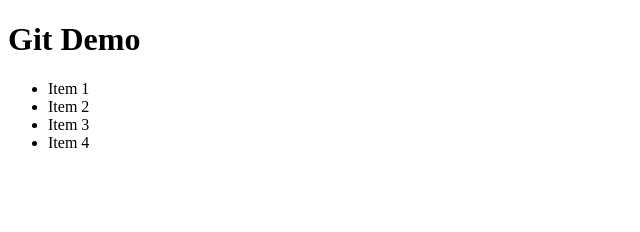
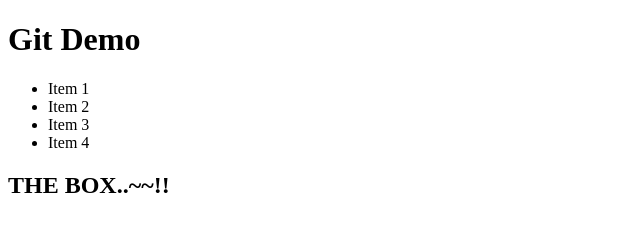
Before and after one commit to kennethbox32/hello-git, a plain HTML site: page index.html in a window 1280 px wide. Shown: the whole page, without its empty margins (0-640 px from the left). Drawn offline with Linux system fonts and the light colour scheme.

Commit message:
added headings

```diff
--- a/index.html
+++ b/index.html
@@ -11,5 +11,8 @@
  	<li> Item 3 </li>
  	<li> Item 4 </li>
  </ul>
+
+ <h2> THE BOX..~~!! </h2>
+
 </body>
 </html>
```
